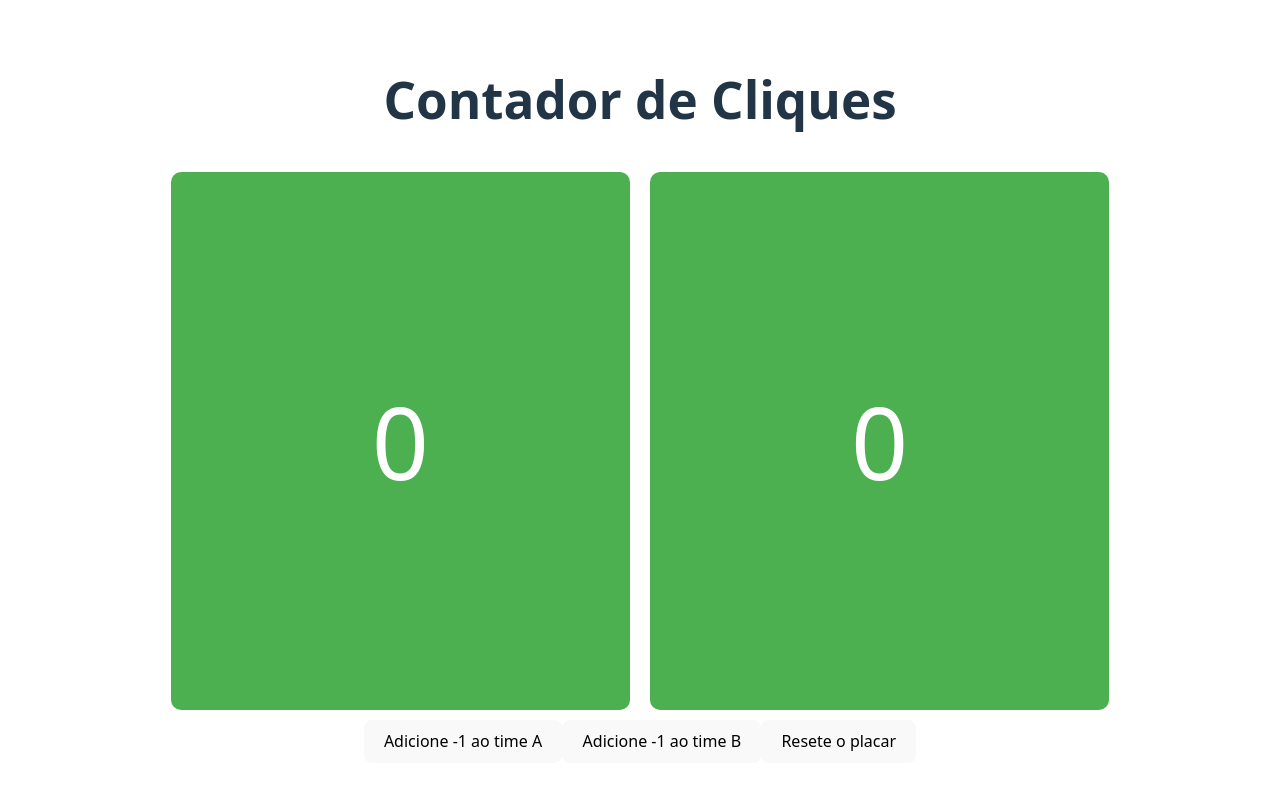
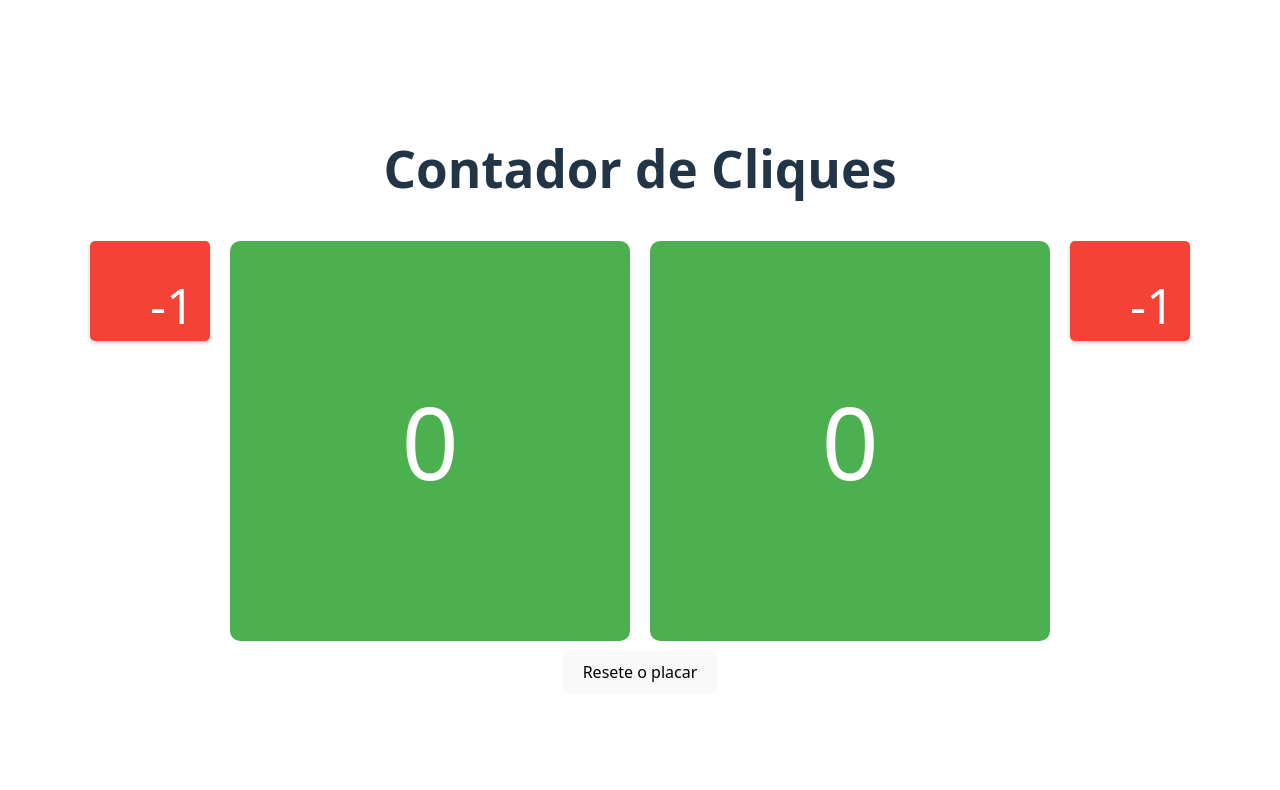
Before and after one commit to renatojo/react-click-counter, a React (Vite) app in the folder react-click-counter/: page / in a window 1280 px wide. Shown: the top 790 px of the page. Built offline with nearby package versions, Linux system fonts and the light colour scheme.

Commit message:
modificações no css

```diff
--- a/react-click-counter/src/components/Counter.jsx
+++ b/react-click-counter/src/components/Counter.jsx
@@ -10,14 +10,15 @@ const Counter = () => {
             <main>
 
             <h1>Contador de Cliques</h1>
+
             <div id="DivContadorPrincipal">
-
+            <button class="BotaoDiminuirQuantidade" onClick={() => setEstado1(estado1 - 1)}>-1</button>
             <button class="ContadorPrincipal" onClick={() => setEstado1(estado1 + 1)}>{estado1}</button>
             <button class="ContadorPrincipal" onClick={() => setEstado2(estado2 + 1)}>{estado2}</button>
+            <button class="BotaoDiminuirQuantidade" onClick={() => setEstado2(estado2 - 1)}>-1</button>
+            </div>
 
-            </div>
-            <button  onClick={() => setEstado1(estado1 - 1)}>Adicione -1 ao time A</button>
-            <button onClick={() => setEstado2(estado2 - 1)}>Adicione -1 ao time B</button>
+
             <button onClick={() => {
                  setEstado2(0);
                  setEstado1(0);
--- a/react-click-counter/src/components/CounterCss.css
+++ b/react-click-counter/src/components/CounterCss.css
@@ -3,11 +3,38 @@
 }
 
 .ContadorPrincipal {
-    font-size: 100px;      /* tamanho do texto */
-    padding: 200px;     /* espaço interno do botão */
+    font-size: 100px;
+    width: 400px;
+    height: 400px;
     margin: 10px;
-    border-radius: 10px;    /* cantos arredondados */
-    background-color: #4CAF50; /* cor de fundo */
-    color: white;           /* cor do texto */
+    border-radius: 10px;
+    background-color: #4CAF50;
+    color: white;
     cursor: pointer;
+    display: flex;
+    align-items: center;
+    justify-content: center;
+    text-align: center;
+    padding: 0;
+    box-sizing: border-box;
+
 }
+
+.BotaoDiminuirQuantidade {
+    font-size: 50px;         /* tamanho da fonte menor */
+    width: 100px;
+    height: 100px;
+    margin: 10px;
+    padding: opx;
+    border-radius: 5px;      /* cantinhos arredondados */
+    background-color: #f44336; /* vermelho para contraste */
+    color: white;
+    border: none;
+    cursor: pointer;
+    box-shadow: 0 2px 4px rgba(0, 0, 0, 0.2);
+    transition: background-color 0.2s;
+}
+
+.BotaoDiminuirQuantidade:hover {
+    background-color: #c62828; /* vermelho mais escuro ao passar o mouse */
+}
```
